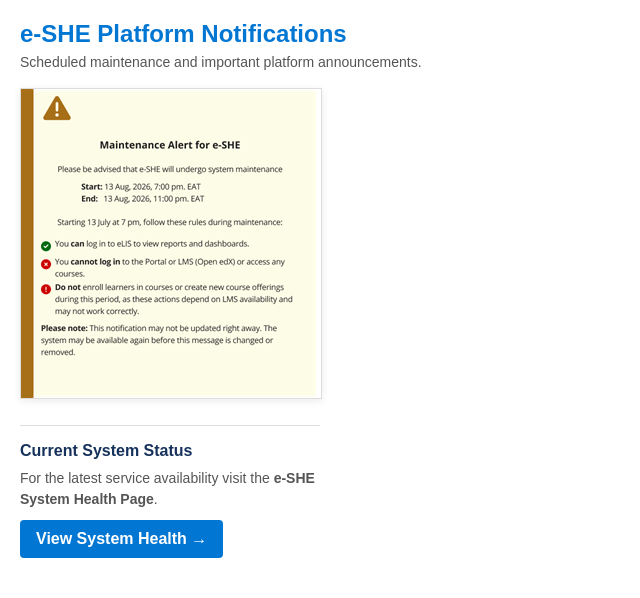
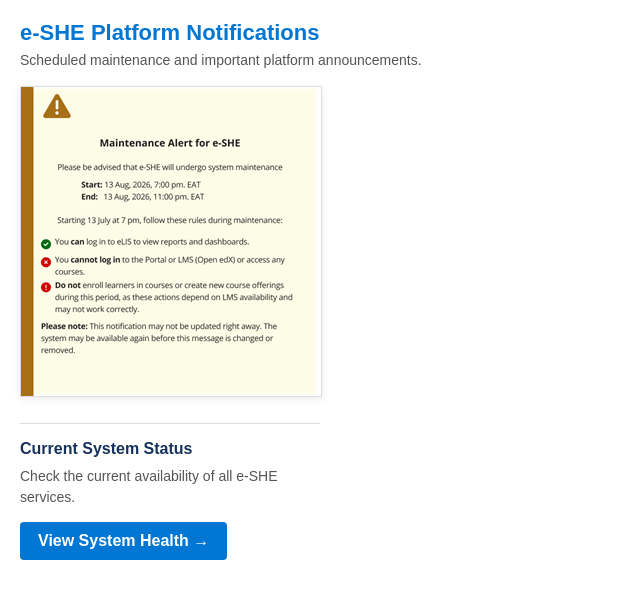
Before and after one commit to emangan1/salesforce-assets, a plain HTML site: page index.html in a window 1280 px wide. Shown: the whole page, without its empty margins (0-640 px from the left). Drawn offline with Linux system fonts and the light colour scheme.

Commit message:
Update index.html

```diff
--- a/index.html
+++ b/index.html
@@ -1,12 +1,14 @@
 <!doctype html>
 <html lang="en">
+
 <head>
 <meta charset="utf-8">
 <meta name="viewport" content="width=device-width, initial-scale=1">
 
-<title>e-SHE Maintenance</title>
+<title>e-SHE Platform Notifications</title>
 
 <style>
+
 html, body {
     margin: 0;
     padding: 0;
@@ -20,8 +22,9 @@
 }
 
 /* Header */
+
 .header {
-    font-size: 24px;
+    font-size: 22px;
     font-weight: bold;
     color: #0176d3;
     margin-bottom: 6px;
@@ -34,6 +37,7 @@
 }
 
 /* Banner */
+
 .banner {
     display: inline-block;
     text-decoration: none;
@@ -43,7 +47,7 @@
     width: 300px;
     height: auto;
     display: block;
-    border: 1px solid #ddd;
+    border: 1px solid #d8dde6;
     box-shadow: 0 2px 8px rgba(0,0,0,.08);
     transition: transform .15s ease;
 }
@@ -53,10 +57,11 @@
 }
 
 /* Status Section */
+
 .status {
     margin-top: 22px;
     width: 300px;
-    border-top: 1px solid #ddd;
+    border-top: 1px solid #d8dde6;
     padding-top: 16px;
 }
 
@@ -64,13 +69,14 @@
     font-size: 16px;
     font-weight: bold;
     margin-bottom: 8px;
+    color: #16325c;
 }
 
 .status-text {
     font-size: 14px;
     color: #555;
     line-height: 1.5;
-    margin-bottom: 10px;
+    margin-bottom: 14px;
 }
 
 .status-link {
@@ -78,7 +84,7 @@
     background: #0176d3;
     color: white !important;
     text-decoration: none;
-    padding: 10px 16px;
+    padding: 10px 18px;
     border-radius: 4px;
     font-weight: bold;
 }
@@ -86,6 +92,7 @@
 .status-link:hover {
     background: #005fb2;
 }
+
 </style>
 
 </head>
@@ -105,6 +112,8 @@
    target="_blank"
    rel="noopener noreferrer">
 
+    <!-- Change only this filename each month -->
+
     <img src="maintenance_alert13Aug2026v2.png"
          alt="e-SHE Maintenance Alert">
 
@@ -117,9 +126,7 @@
     </div>
 
     <div class="status-text">
-        For the latest service availability
-        visit the
-        <strong>e-SHE System Health Page</strong>.
+        Check the current availability of all e-SHE services.
     </div>
 
     <a class="status-link"
```
